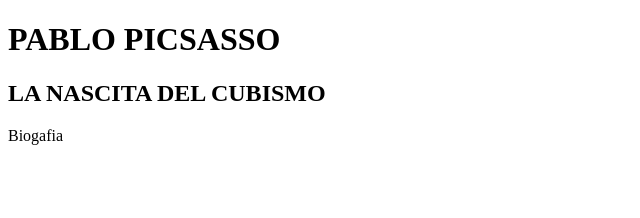
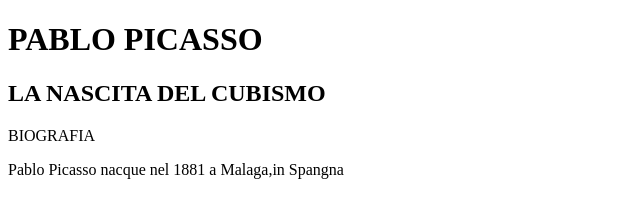
Before and after one commit to cottini/cottini.github.io, a plain HTML site: page index.html in a window 1280 px wide. Shown: the whole page, without its empty margins (0-640 px from the left). Drawn offline with Linux system fonts and the light colour scheme.

Commit message:
Update index.html

```diff
--- a/index.html
+++ b/index.html
@@ -4,10 +4,10 @@
 <title>Home Page Sito personale</title>
 </head>
 <body>
-<h1> PABLO PICSASSO </h1>
+<h1> PABLO PICASSO </h1>
 <h2> LA NASCITA DEL CUBISMO </h2>
-<p>Biogafia</p>
-
+<p>BIOGRAFIA</p>
+<p> Pablo Picasso nacque nel 1881 a Malaga,in Spangna </p>
 
 </body>
 </html>
```
